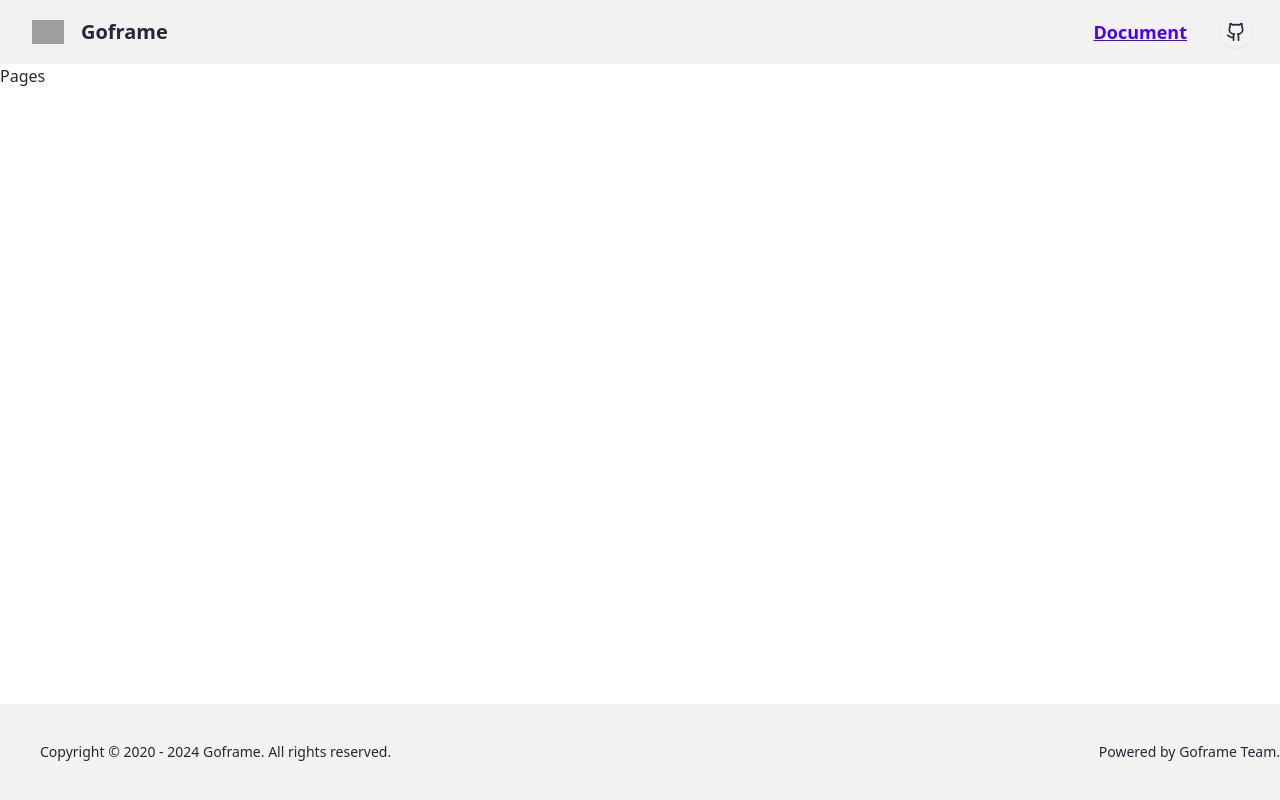
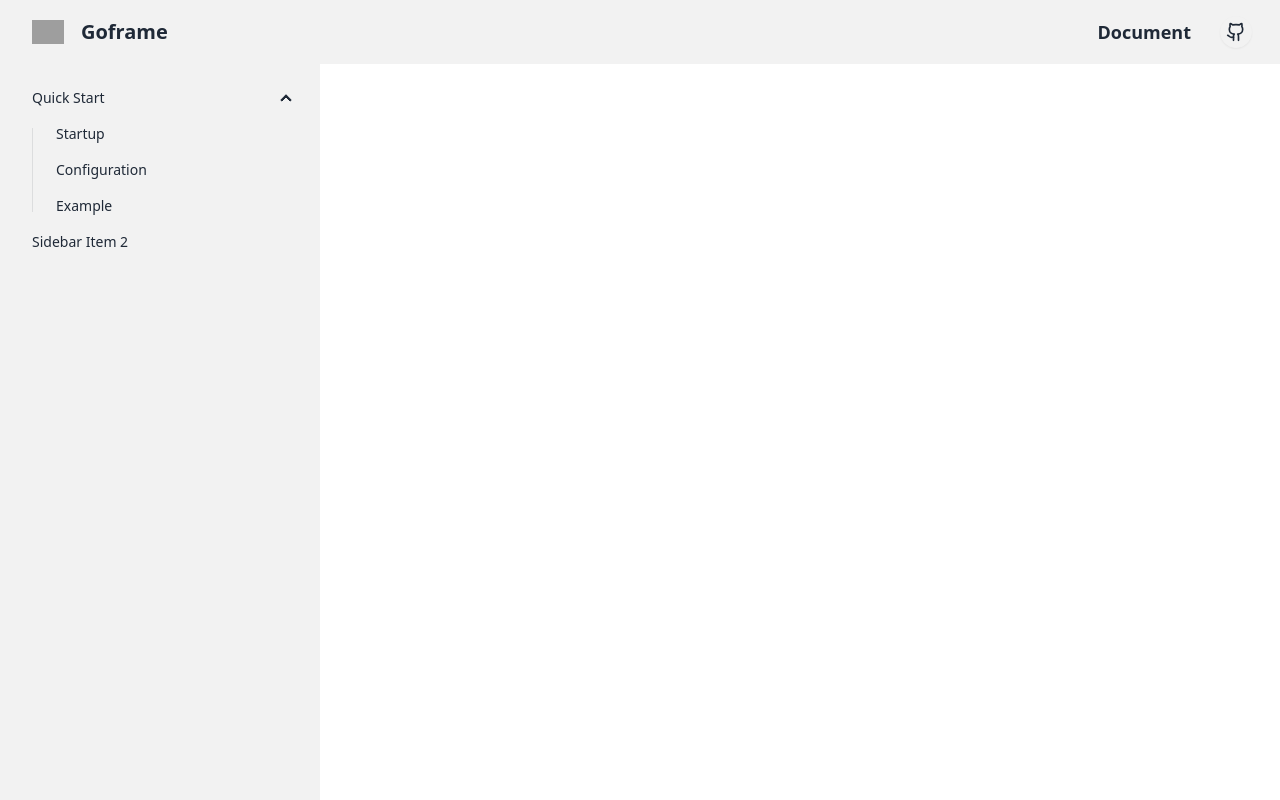
Before and after one commit to chenjunqian/goframedocs, a Next.js app: page /docs in a window 1280 px wide. Built offline with nearby package versions, Linux system fonts and the light colour scheme; grey boxes are pictures that could not be loaded.

Commit message:
feat: add docs sidebar

```diff
--- a/app/docs/page.tsx
+++ b/app/docs/page.tsx
@@ -1,10 +1,13 @@
+import { DocsDrawer } from "../../components/docs-drawer";
 
 
 
 export default function Page() {
     return (
-        <div>
-            <h1>Pages</h1>
+        <div className="w-full">
+            <DocsDrawer>
+
+            </DocsDrawer>
         </div>
     )
 }
--- a/app/layout.tsx
+++ b/app/layout.tsx
@@ -2,7 +2,6 @@ import type { Metadata } from "next";
 import "./globals.css";
 import { siteConfig } from "../config/site";
 import { SiteHeader } from "../components/site-header";
-import SiteFooter from "../components/site-footer";
 
 export const metadata: Metadata = {
     title: siteConfig.name,
@@ -27,7 +26,6 @@ export default function RootLayout({
                 <div className="relative flex min-h-screen flex-col">
                     <SiteHeader />
                     <div className="flex-1">{children}</div>
-                    <SiteFooter />
                 </div>
             </body>
         </html>
--- a/app/page.tsx
+++ b/app/page.tsx
@@ -2,6 +2,7 @@ import { BicepsFlexed, Bird, BookOpenText, Boxes, BugOff, Code, Component, Datab
 import Image from "next/image";
 import Link from "next/link";
 import { siteConfig } from "../config/site";
+import SiteFooter from "../components/site-footer";
 
 export default function Home() {
     return (
@@ -98,6 +99,7 @@ export default function Home() {
                     </div>
                 </div>
             </div>
+            <SiteFooter />
         </div>
     );
 }
--- /dev/null
+++ b/components/docs-drawer.tsx
@@ -0,0 +1,41 @@
+import { Menu } from "lucide-react";
+import Link from "next/link";
+
+
+export function DocsDrawer() {
+    return (
+        <div className="drawer lg:drawer-open z-50 sticky">
+            <input id="docs-drawer" type="checkbox" className="drawer-toggle" />
+            <div className="drawer-content">
+                {/* Page content here */}
+                <div className="w-full lg:hidden flex h-10 bg-base-200 mt-1">
+                    <div className="flex justify-start items-center">
+                        <label htmlFor="docs-drawer" className="btn btn-sm btn-ghost drawer-button flex justify-start items-center ml-4">
+                            <Menu className="w-5 h-5" />
+                            <span>Menu</span>
+                        </label>
+                    </div>
+                </div>
+                <div className="w-full">
+                </div>
+            </div>
+            <div className="drawer-side z-50">
+                <label htmlFor="docs-drawer" aria-label="close sidebar" className="drawer-overlay"></label>
+                <ul className="menu bg-base-200 text-base-content min-h-full w-80 p-4 lg:fixed lg:top-16">
+                    {/* Sidebar content here */}
+                    <li>
+                        <details open>
+                            <summary><Link href="/docs/quick-start">Quick Start</Link></summary>
+                            <ul>
+                                <li><Link href="/docs/quick-start/startup">Startup</Link></li>
+                                <li><Link href="/docs/quick-start/configuration">Configuration</Link></li>
+                                <li><Link href="/docs/quick-start/example">Example</Link></li>
+                            </ul>
+                        </details>
+                    </li>
+                    <li><a>Sidebar Item 2</a></li>
+                </ul>
+            </div>
+        </div>
+    )
+}
--- a/components/site-header.tsx
+++ b/components/site-header.tsx
@@ -6,7 +6,7 @@ import { Github } from "lucide-react";
 export function SiteHeader() {
 
     return (
-        <header className="z-40 sticky w-full right-4 left-4">
+        <header className="z-40 sticky w-full lg:fixed">
             <div className="navbar bg-base-200">
                 <div className="navbar-start">
                     <Image src="/gf-logo.png" alt="logo" width={32} height={32} className="ml-6" />
@@ -18,7 +18,7 @@ export function SiteHeader() {
                     <ul className="px-1 flex items-center">
                         <li className="mr-4">
                             <Link href="/docs">
-                                <button className="btn btn-link text-lg">Document</button>
+                                <button className="btn btn-sm btn-ghost text-lg">Document</button>
                             </Link>
                         </li>
                         <li className="mr-4">
```
